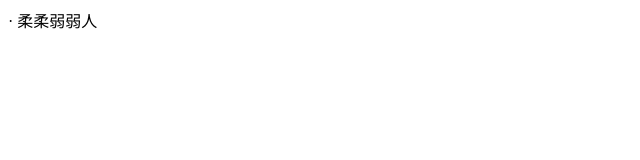
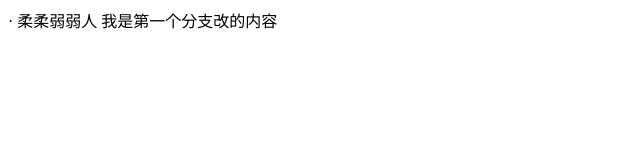
Before and after one commit to Shinedi/webstorm_test, a plain HTML site: page index.html in a window 1280 px wide. Shown: the whole page, without its empty margins (0-640 px from the left). Drawn offline with Linux system fonts and the light colour scheme.

Commit message:
Merge branches 'test_branch1' and 'test_branch3' of https://github.com/Shinedi/webstorm_test
# Conflicts:
#	index.html
www

```diff
--- a/index.html
+++ b/index.html
@@ -6,5 +6,6 @@
 </head>
 <body>
   · 柔柔弱弱人
+我是第一个分支改的内容
 </body>
 </html>
```
